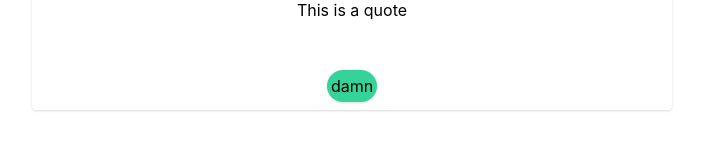
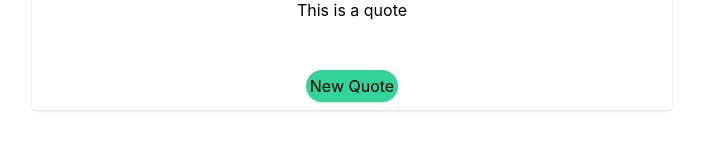
Before and after one commit to Tresor11/quotes-generator, a React (Create React App) app: page / in a window 1280 px wide. Shown: the part 218-368 px from the top of the page, without its empty margins (288-991 px from the left). Built offline with nearby package versions, Linux system fonts and the light colour scheme.

Commit message:
update the button text

```diff
--- a/src/containers/Generate.js
+++ b/src/containers/Generate.js
@@ -7,7 +7,7 @@ const Generate=()=>{
     }
     return(
         <button type="button" onClick={handleS} className="bg-green-400 rounded-full p-1 shadow">
-            {arr[quotes]}
+            New Quote
         </button>
     )
 }
```
